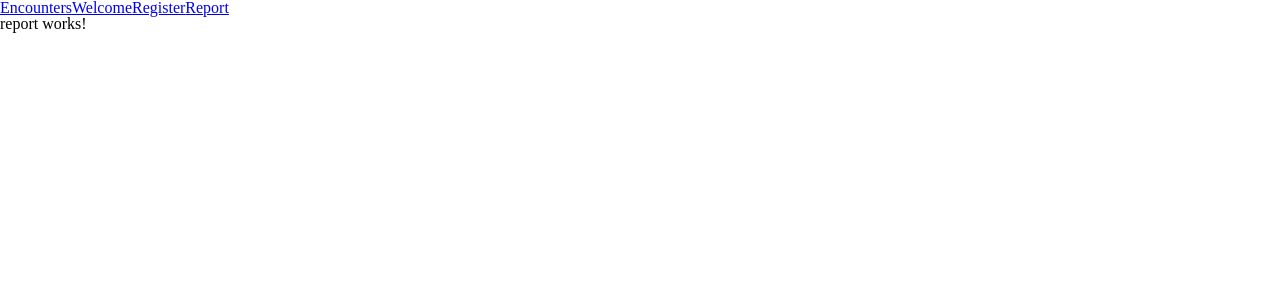
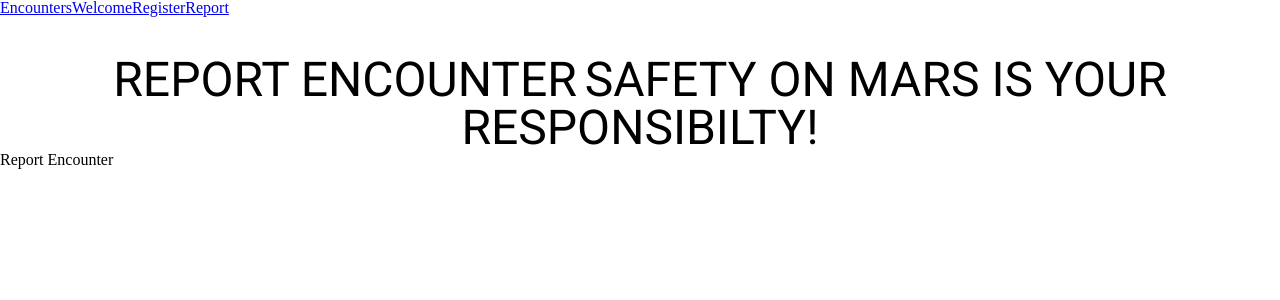
Before and after one commit to macbrett/marc-colony-app, an Angular app: page /report in a window 1280 px wide. Shown: the top 300 px of the page. Built offline with nearby package versions, Linux system fonts and the light colour scheme.

Commit message:
validated register page

```diff
--- a/src/app/app.module.ts
+++ b/src/app/app.module.ts
@@ -1,6 +1,6 @@
 import { BrowserModule } from '@angular/platform-browser';
 import { NgModule } from '@angular/core';
-import { FormsModule } from '@angular/forms';
+import { ReactiveFormsModule } from '@angular/forms';
 import { HttpModule } from '@angular/http';
 
 import { AppComponent } from './app.component';
@@ -10,6 +10,7 @@ import { EncountersComponent } from './encounters/encounters.component';
 import { ReportComponent } from './report/report.component';
 import {RouterModule, Routes} from '@angular/router';
 import {NotFoundComponent} from './not-found/not-found.component';
+
 
 
 const appRoutes: Routes = [
@@ -34,7 +35,7 @@ const appRoutes: Routes = [
   ],
   imports: [
     BrowserModule,
-    FormsModule,
+    ReactiveFormsModule,
     HttpModule,
     RouterModule.forRoot(appRoutes)
   ],
--- a/src/app/encounters/encounters.component.css
+++ b/src/app/encounters/encounters.component.css
@@ -58,7 +58,7 @@ color:white;
 .encounters-button {
     padding: 1rem 2rem;
     background: #000;
-
+color:white;
     font-size: 2rem;
     text-align: center;
         font-size:40px;
--- a/src/app/encounters/encounters.component.html
+++ b/src/app/encounters/encounters.component.html
@@ -4,7 +4,7 @@
 
 <h1 class="page-heading">Recent Encounters<span>See an Alien? Report it!</span></h1>
 
-
+<div class="encounters-button">Report Encounter</div>
 <div class="encounter-list">
 <ul *ngFor="let encounter of marsEncounters">
 
@@ -19,7 +19,7 @@
 
 <footer>
 
-<div class="encounters-button">Report Encounter</div>
+
 </footer>
   <router-outlet></router-outlet>
   </div>
--- a/src/app/register/register.component.css
+++ b/src/app/register/register.component.css
@@ -78,9 +78,7 @@ input {
     display: flex;
 }
 
-  .mars-form-fieldset input{
-   color:red;
-}
+
 
 
 
@@ -94,7 +92,7 @@ input {
 .mars-form .custom-select {
     height: 2rem;
     border-bottom: 1px solid #fff;
-    background-color:transparent;
+    background-color:white;
 
 }
 
@@ -129,7 +127,7 @@ padding: 1rem 2rem;
 }
 
 .mars-form fieldset input{
-    color: red;
+    color: gray;
     width:400px;
 }
 
@@ -138,7 +136,7 @@ padding: 1rem 2rem;
     line-height: 2rem;
     padding-left: .5rem;
     font-family: 'Roboto';
-    color: red;
+
 }
 
 .page-heading {
@@ -148,3 +146,23 @@ padding: 1rem 2rem;
     font-family: "Roboto",sans-serif;
     font-weight:200;
 }
+
+input:invalid {
+  background-color: #ffdddd;
+}
+
+form:invalid {
+  border: 5px solid white;
+}
+
+
+input:required {
+  border-color: #800000;
+  border-width: 3px;
+}
+
+input:required:invalid {
+  border-color: #C00000;
+}
+
+select option:first-child { color:red; }
--- a/src/app/register/register.component.html
+++ b/src/app/register/register.component.html
@@ -5,24 +5,24 @@
 
 <h1 class="page-heading">Register</h1>
 
-<form class="mars-form" #registerForm="ngForm" (ngSubmit)="onSubmit($event,registerForm)">
+<form class="mars-form" [formGroup]="registerForm" (ngSubmit)="onSubmit($event,registerForm)">
 <fieldset class="mars-form-fieldset">
-  <input type="text" placeholder="Name" [(ngModel)]="colonist.name" name="name"/>
-<input type="number" placeholder="Age"[(ngModel)]="colonist.age" name="name"/>
+  <input type="text" placeholder="Name" formControlName="name" required/>
+<input type="number" placeholder="Age" formControlName="age" required/>
 <div class="custom-select">
-<select [(ngModel)]="colonist.job_id" name="job_id">
-<option [value]="NO_JOB_SELECTED">Select a Job</option>
+<select formControlName="job_id">
+<option [value]="NO_JOB_SELECTED" >--Select a Job--</option>
   <option *ngFor="let job of marsJobs" [value]="job_id">{{job.name}}</option>
 </select>
 </div>
 </fieldset>
 
 
-<button>Register</button>
+<button>Enter Customs Area</button>
 
 </form>
 
-{{colonist.name }} | {{colonist.age}} | {{colonist.job_id}}
+
 
   <router-outlet></router-outlet>
   </div>
--- a/src/app/register/register.component.ts
+++ b/src/app/register/register.component.ts
@@ -2,6 +2,9 @@ import { Component, OnInit } from '@angular/core';
 import { NewColonist } from '../models';
 import { Job } from '../models';
 import JobsService from '../services/jobs.service';
+import {FormGroup, FormControl, FormBuilder, Validators, ValidatorFn, AbstractControl } from '@angular/forms';
+
+
 
 @Component({
   selector: 'app-register',
@@ -9,38 +12,58 @@ import JobsService from '../services/jobs.service';
   styleUrls: ['./register.component.css'],
   providers: [JobsService]
 })
+
 export class RegisterComponent implements OnInit {
 
-  colonist: NewColonist;
   marsJobs: Job[];
+  registerForm: FormGroup;
 
-  NO_JOB_SELECTED = 'Please enter name';
+  NO_JOB_SELECTED = '(none)';
 
   constructor(jobService: JobsService) {
 
-  this.colonist = new NewColonist(null, null, this.NO_JOB_SELECTED);
-
   jobService.getJobs().subscribe((jobs) => {
   this.marsJobs = jobs;
-  })
+  });
 
   }
 
-  ngOnInit() {
-
-  }
-
-onSubmit(event, registerForm) {
-
-event.preventDefault()
-
-registerForm.form.controls.name.invalid = true;
-
+cantBe(value: string): ValidatorFn{
+  return (control: AbstractControl): {[key:string]: any} => {
+  return control.value > 100 ? {'cant be value': {value}}:null;
+  };
 }
 
-get jobSelection(){
-  return this.colonist.job_id !== this.NO_JOB_SELECTED;
 
+tooOld(value: number): ValidatorFn{
+  return (control: AbstractControl): {[key:string]: any} => {
+  return control.value > 100 ? {'too old': {value}}:null;
+  };
 }
 
+ngOnInit() {
+
+    this.registerForm = new FormGroup({
+    name: new FormControl('', [Validators.required, Validators.maxLength(100)]),
+    age: new FormControl('', [Validators.required, this.tooOld(100)]),
+    job_id: new FormControl(this.NO_JOB_SELECTED, [this.cantBe(this.NO_JOB_SELECTED)])
+
+});
 }
+
+onSubmit(event){
+event.preventDefault();
+if(this.registerForm.invalid){
+
+
+} else {
+
+  const name = this.registerForm.get('name').value;
+  const age = this.registerForm.get('age').value;
+  const job_id = this.registerForm.get('job_id').value;
+
+  console.log('ok let\'s register this new colonist:', new NewColonist(name,age,job_id));
+
+    }
+  }
+}
--- a/src/app/report/report.component.css
+++ b/src/app/report/report.component.css
@@ -0,0 +1,30 @@
+
+.page-heading {
+  margin-top:40px;
+font-family: 'Roboto', serif;
+font-style:thin;
+font-size: 3rem;
+}
+
+span{
+  padding-top:20px;
+  line-height: 2rem;
+    padding-left: .5rem;
+    font-family: 'Roboto', serif;
+
+}
+
+
+
+
+.report-page h1 {
+    text-align: center;
+    text-transform: uppercase;
+    padding: 0 1rem;
+   ;
+}
+
+.report-page h2 {
+    text-align: center;
+    padding: 0 1rem;
+}
--- a/src/app/report/report.component.html
+++ b/src/app/report/report.component.html
@@ -1,3 +1,15 @@
-<p>
-  report works!
-</p>
+
+
+<div class="report-page">
+
+<h1 class="page-heading">Report Encounter<span class="page-heading-span">Safety on Mars is your responsibilty!</span></h1>
+
+<div class="encounters-button">Report Encounter</div>
+<div class="encounter-list">
+
+<footer>
+
+
+</footer>
+  <router-outlet></router-outlet>
+  </div>
--- a/src/app/welcome/welcome.component.css
+++ b/src/app/welcome/welcome.component.css
@@ -1,3 +1,20 @@
+
+
+.page-heading {
+  margin-top:40px;
+font-family: 'Roboto', serif;
+font-style:thin;
+font-size: 3rem;
+}
+
+.page-heading h1{
+  padding-top:20px;
+  line-height: 2rem;
+    padding-left: .5rem;
+
+    color: white;
+}
+
 .welcome-page{
 
     -webkit-box-align: center;
@@ -8,7 +25,8 @@
     -ms-flex-pack: distribute;
     justify-content: space-around;
     background: -webkit-linear-gradient(rgba(0,0,0,.8),rgba(237,67,67,.7)),url(https://upload.wikimedia.org/wikipedia/commons/c/cd/Mars_atmosphere_2.jpg);
-    background: linear-gradient(rgba(0,0,0,.8),rgba(237,67,67,.7)),url(https://upload.wikimedia.org/wikipedia/commons/c/cd/Mars_atmosphere_2.jpg);
+    background: linear-gradient(rgba(0,0,0,.8),rgba(237,67,67,.7)),
+    url(https://upload.wikimedia.org/wikipedia/commons/c/cd/Mars_atmosphere_2.jpg);
     background-size: cover;
     background-repeat: no-repeat;
     height:100vh;
@@ -30,12 +48,17 @@ color:white;
     padding: 0 1rem;
 }
 
+.enter-button{
+
+display:flex;
+justify-content:center;
+}
 .welcome-page .enter-button a {
     display: block;
     width: 75px;
     height: 75px;
     background: rgba(237,237,237,.2);
-    opacity: .2;
+
     border-radius: 50%;
     -webkit-animation: border-pulse 2s infinite;
     animation: border-pulse 2s infinite;
--- a/src/app/welcome/welcome.component.html
+++ b/src/app/welcome/welcome.component.html
@@ -5,13 +5,14 @@
 
 <h1 class="page-heading">mars colony 1</h1>
 
+
+
+<h2>tap circle to enter</h2>
+
 <div class="enter-button">
 
-  <a href=""></a>
+  <a href="/register"></a>
 </div>
-<h2>tap circle to enter</h2>
-
-
 
 
 
--- a/src/index.html
+++ b/src/index.html
@@ -2,6 +2,8 @@
 <html>
 <head>
   <meta charset="utf-8">
+  <link rel="stylesheet" type="text/css"
+          href="https://fonts.googleapis.com/css?family=Roboto">
   <title>MarcColonyApp</title>
   <base href="/">
 
```
Also changed, not shown: src/styles.css (line endings or trailing spaces).
